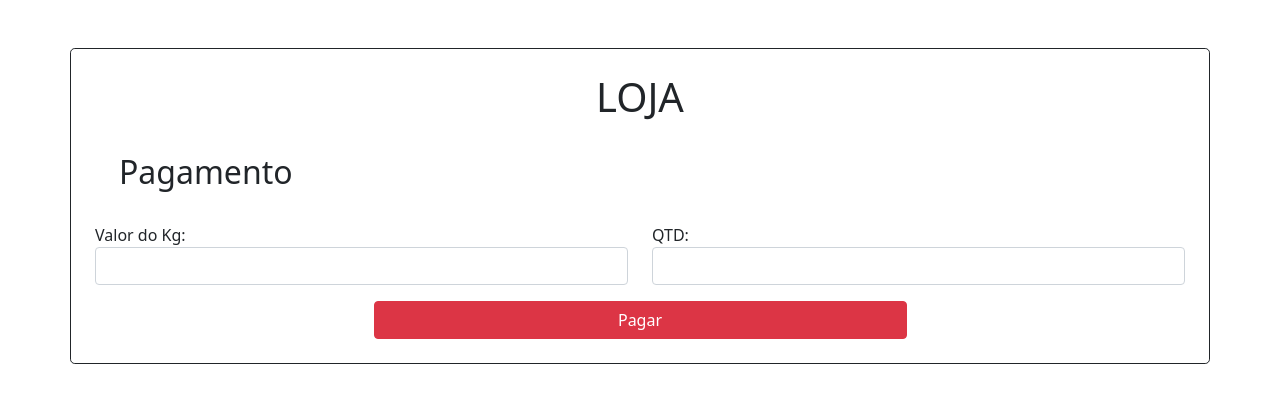
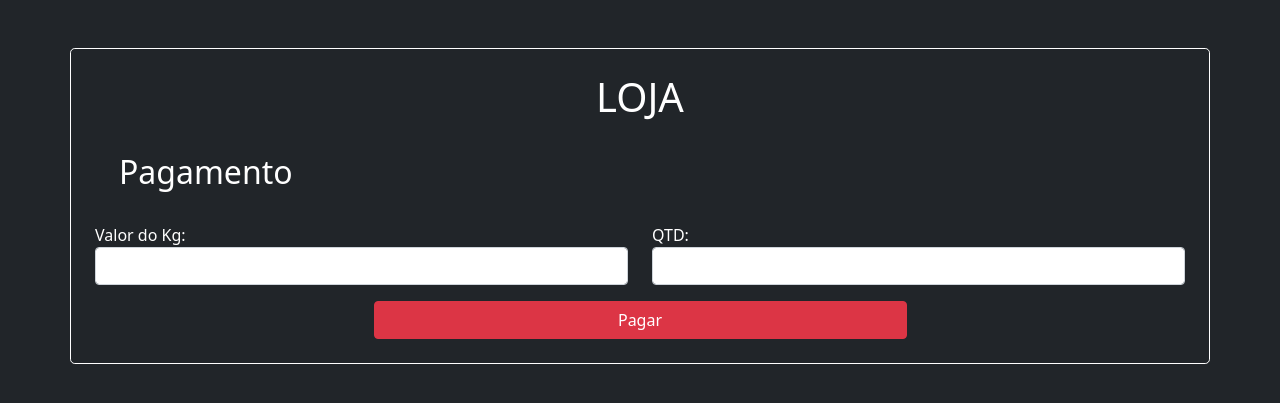
Before and after one commit to GBielMendes7/EletivaI-LinguagemdeProgamacaoIV, a PHP site: page / in a window 1280 px wide. Shown: the top 403 px of the page. Run offline with PHP 8.4, Linux system fonts and the light colour scheme.

Commit message:
update exercicio2

```diff
--- a/lista de exercicios dia 04-03/exercicio2/index.php
+++ b/lista de exercicios dia 04-03/exercicio2/index.php
@@ -10,7 +10,7 @@
 
     <title>exercicio 2</title>
   </head>
-  <body class="container mt-5 p-4 border border-dark rounded-3">
+  <body class="container mt-5 p-4 border border-white rounded-3 text-white bg-dark">
     <h1 class="text-center">LOJA</h1>
 
     <form method="post" action="resposta.php">
--- a/lista de exercicios dia 04-03/exercicio2/resposta.php
+++ b/lista de exercicios dia 04-03/exercicio2/resposta.php
@@ -18,7 +18,7 @@
         $total = $valor2 * $valor1;
     ?>
 
-    <div class="container mt-5 p-4 border border-dark rounded-3">
+    <div class="container mt-5 p-4 border border-white rounded-3 text-white bg-dark">
       <h2 class="text-center">Total</h2>
       <div class="row mt-2 p-2 justify-content-evenly">
         <div class="col text-center fs-2">
```
